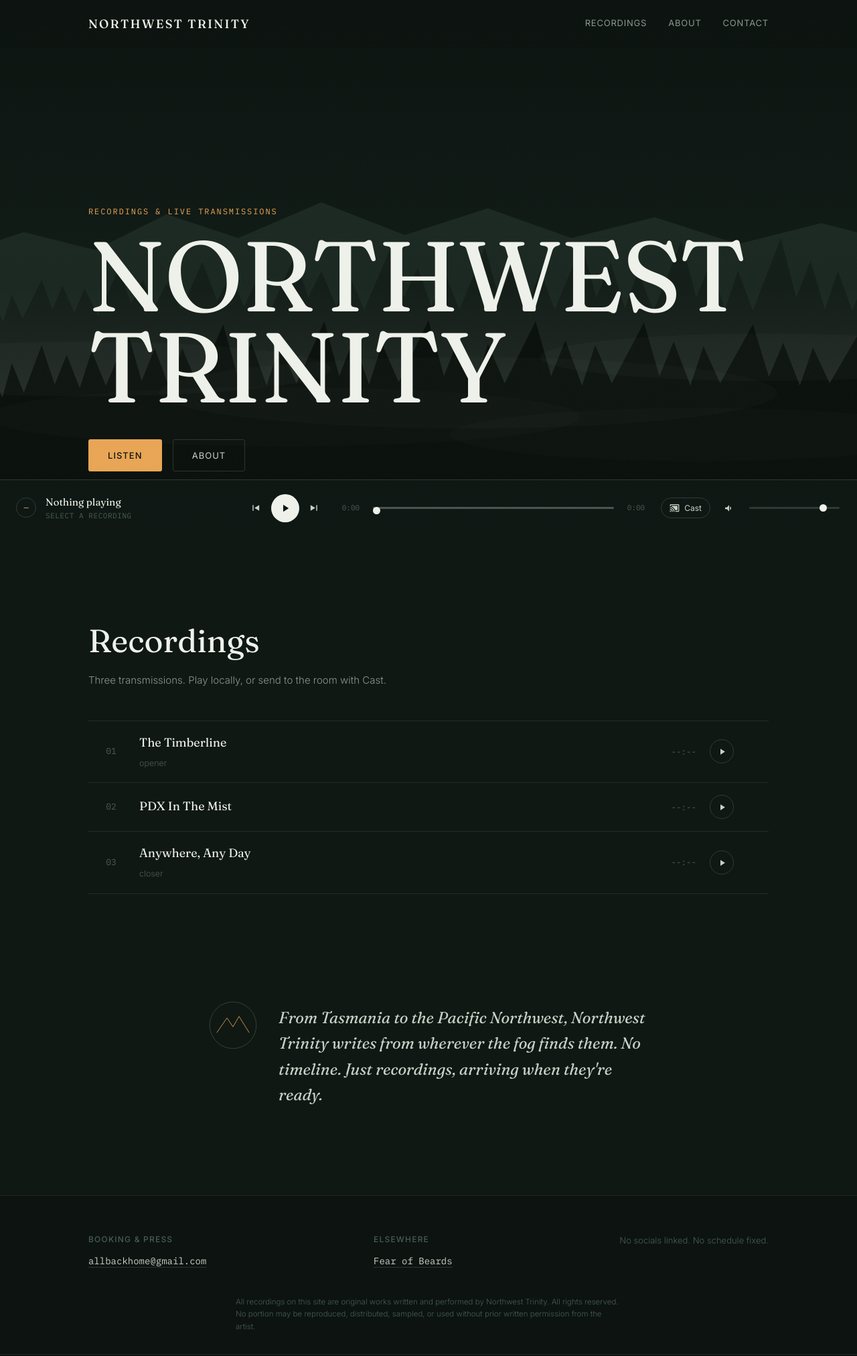
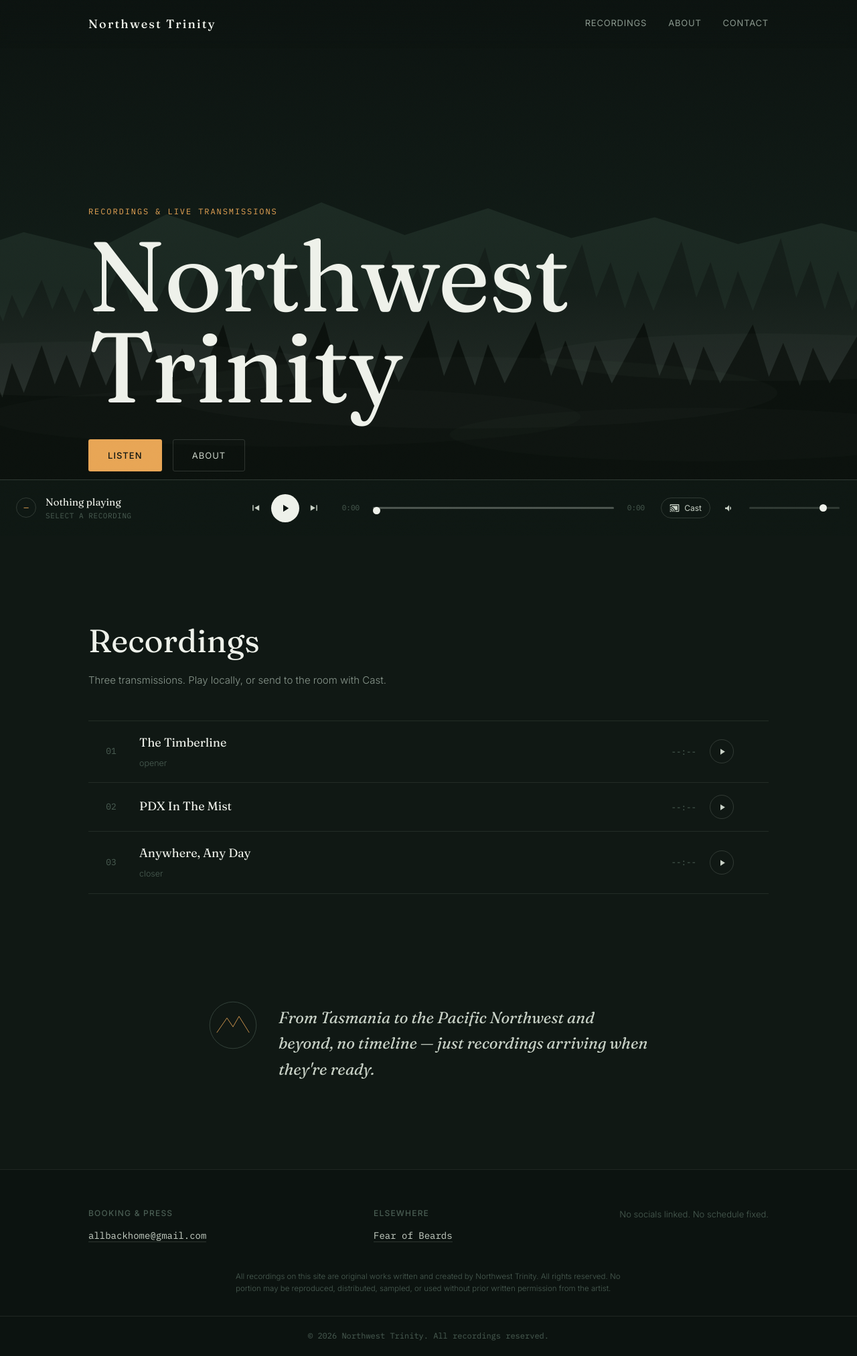
Before and after one commit to northwesttrinity/nwtrinity, a website: page index.html in a window 1280 px wide. Shown: the top 2025 px of the page at 67% size. Drawn offline with Linux system fonts and the light colour scheme; no server answers.

Commit message:
Add files via upload

```diff
--- a/index.html
+++ b/index.html
@@ -3,7 +3,7 @@
 <head>
 <meta charset="UTF-8">
 <meta name="viewport" content="width=device-width, initial-scale=1.0">
-<title>NORTHWEST TRINITY — Recordings</title>
+<title>Northwest Trinity — Recordings</title>
 <meta name="description" content="Northwest Trinity — music carried out of the evergreen. Official site and player.">
 
 <!-- Fonts -->
@@ -22,7 +22,7 @@
 <!-- ===================== NAV ===================== -->
 <header class="site-header">
   <div class="header-inner">
-    <a href="#top" class="wordmark">NORTHWEST TRINITY</a>
+    <a href="#top" class="wordmark">Northwest Trinity</a>
     <nav class="main-nav" aria-label="Primary">
       <a href="#recordings">Recordings</a>
       <a href="#about">About</a>
@@ -111,7 +111,7 @@
 
   <div class="hero-content">
     <p class="eyebrow">Recordings &amp; live transmissions</p>
-    <h1 class="hero-title">NORTHWEST TRINITY</h1>
+    <h1 class="hero-title">Northwest Trinity</h1>
     <div class="hero-actions">
       <a href="#recordings" class="btn btn-primary">Listen</a>
       <a href="#about" class="btn btn-ghost">About</a>
@@ -145,8 +145,8 @@
       </svg>
     </div>
     <p class="about-text">
-      From Tasmania to the Pacific Northwest, Northwest Trinity writes from wherever the fog
-      finds them. No timeline. Just recordings, arriving when they're ready.
+      From Tasmania to the Pacific Northwest and beyond, no timeline —
+      just recordings arriving when they're ready.
     </p>
   </div>
 </section>
@@ -167,7 +167,7 @@
     </div>
   </div>
   <div class="footer-legal">
-    <p>All recordings on this site are original works written and performed by Northwest Trinity. All rights reserved. No portion may be reproduced, distributed, sampled, or used without prior written permission from the artist.</p>
+    <p>All recordings on this site are original works written and created by Northwest Trinity. All rights reserved. No portion may be reproduced, distributed, sampled, or used without prior written permission from the artist.</p>
   </div>
   <div class="footer-bottom">
     <span>&copy; <span id="year"></span> Northwest Trinity. All recordings reserved.</span>
```
